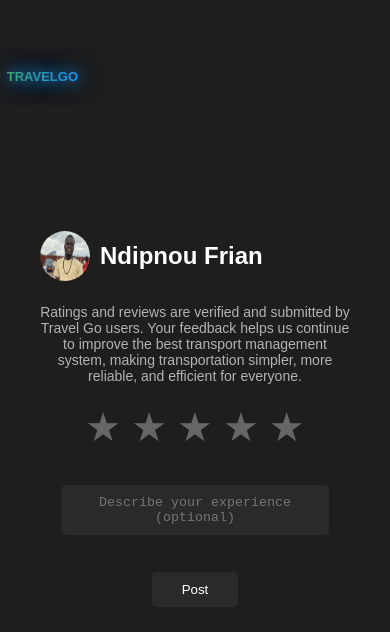
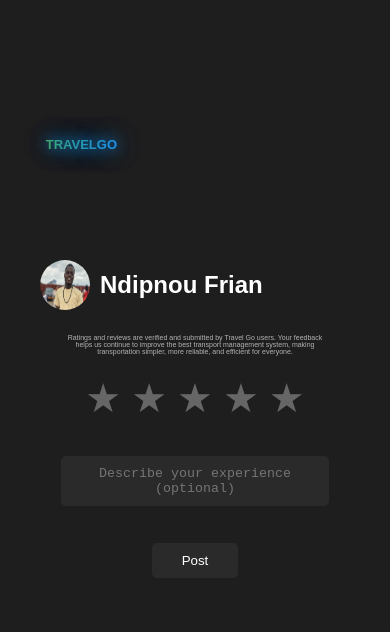
Before and after one commit to Ndipnou-Frian-19000/Rating.spek, a plain HTML site: page JS/writereview.html in a window 390 px wide. Drawn offline with Linux system fonts and the light colour scheme.

Commit message:
text reduction

```diff
--- a/JS/Review.css
+++ b/JS/Review.css
@@ -260,8 +260,8 @@ body {
       }
       .logo {
         position: absolute;
-        bottom: 90%;
-        right: 80%;
+        bottom: 82%;
+        right: 70%;
         font-family: Arial, sans-serif;
         font-size: 13px;
         font-weight: bold;
@@ -276,8 +276,10 @@ body {
         animation: glow 2s infinite alternate ease-in-out;
       }
       .rating-message {
-        font-size: 14px;
+        font-size: 7px;
         margin-bottom: 20px;
+        margin-left: 20px;
+        margin-right: 20px;
         color: #b3b3b3;
       }
   }
```
